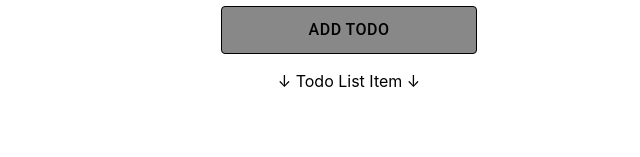
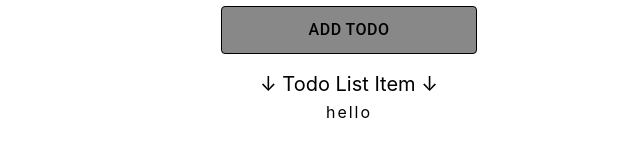
Before and after one commit to YutamaKotaro/redux-ts-todo, a React (Create React App) app: page / in a window 1280 px wide. Shown: the part 179-336 px from the top of the page, without its empty margins (291-931 px from the left). Built offline with nearby package versions, Linux system fonts and the light colour scheme.

Commit message:
cookieにオブジェクトをsetする

```diff
--- a/src/App.tsx
+++ b/src/App.tsx
@@ -5,17 +5,14 @@ import { Todo } from './pages/Todo/Todo';
 import { Provider } from 'react-redux';
 import index from './store';
 import { createStore } from 'redux';
-import { CookiesProvider } from 'react-cookie';
 
 const Store = createStore(index);
 
 function App() {
   return (
-    <CookiesProvider>
-      <Provider store={Store}>
-        <Todo />
-      </Provider>
-    </CookiesProvider>
+    <Provider store={Store}>
+      <Todo />
+    </Provider>
   );
 }
 
--- a/src/components/TodoList/TodoList.tsx
+++ b/src/components/TodoList/TodoList.tsx
@@ -1,9 +1,14 @@
 import React from 'react';
 
-export const TodoList = () => {
+interface Todo {
+  todolist: string;
+}
+
+export const TodoList: React.VFC<Todo> = (props) => {
   return (
     <div>
-      <h3>↓ Todo List Item ↓</h3>
+      <h3 style={{ fontSize: '20px' }}>↓ Todo List Item ↓</h3>
+      <p>{props.todolist}</p>
     </div>
   );
 };
--- a/src/pages/Todo/Todo.tsx
+++ b/src/pages/Todo/Todo.tsx
@@ -1,12 +1,11 @@
 import React, { useCallback, useState } from 'react';
 import { InputTextField, PrimaryButton, TodoList } from '../../components';
-import { useCookies } from 'react-cookie';
+import { set } from '../../storage';
 
 export const Todo = () => {
   const [title, setTitle] = useState<string>('');
   const [detail, setDetail] = useState<string>('');
   const [todo, setTodo] = useState([]);
-  const [cookies, setCookie, removeCookie] = useCookies(['user']);
 
   const inputTitile = useCallback(
     (event) => {
@@ -23,7 +22,7 @@ export const Todo = () => {
   );
 
   const handleOnSubmit = () => {
-    setCookie('user', 'obydul', { path: '/' });
+    set('todo', title, detail);
   };
 
   return (
@@ -49,7 +48,7 @@ export const Todo = () => {
       />
       <div className={'module-spacer--medium'}></div>
       <PrimaryButton label={'Add Todo'} onClick={() => handleOnSubmit()} />
-      <TodoList />
+      <TodoList todolist={'hello'} />
     </div>
   );
 };
--- /dev/null
+++ b/src/storage.ts
@@ -0,0 +1,4 @@
+export function set(todo: string, title: any, detail: any) {
+  document.cookie = `${todo}={${title}, ${detail}}`;
+  // document.cookie = `${detail}=${value2}`;
+}
```
